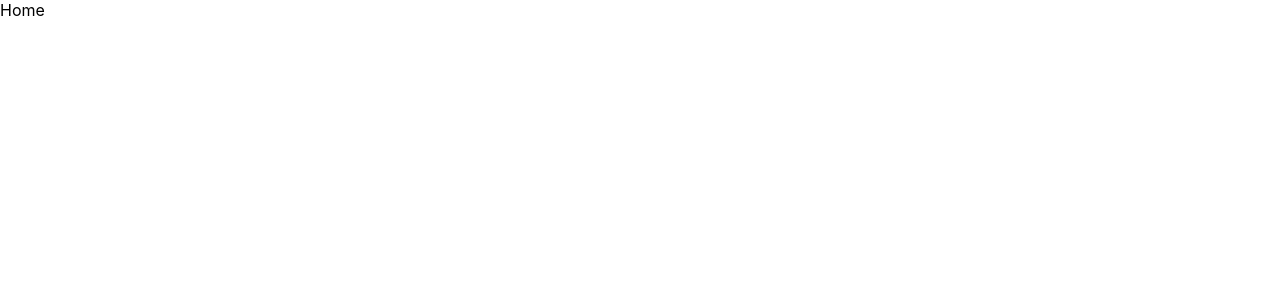
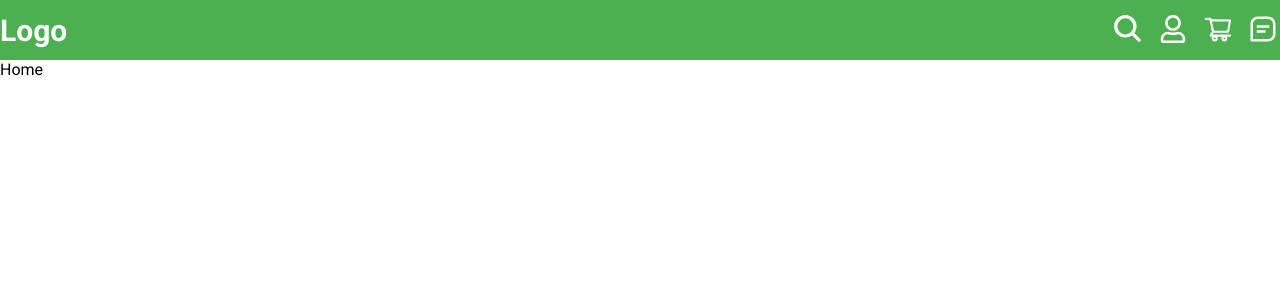
Before and after one commit to tabishabbasi1920st/ecommerce-buisness, a React (Create React App) app: page / in a window 1280 px wide. Shown: the top 300 px of the page. Built offline with nearby package versions, Linux system fonts and the light colour scheme.

Commit message:
Added nav component

```diff
--- a/public/index.html
+++ b/public/index.html
@@ -24,7 +24,14 @@
       work correctly both with client-side routing and a non-root public URL.
       Learn how to configure a non-root public URL by running `npm run build`.
     -->
-    <title>React App</title>
+    <!-- Roboto font family -->
+    <link rel="preconnect" href="https://fonts.googleapis.com" />
+    <link rel="preconnect" href="https://fonts.gstatic.com" crossorigin />
+    <link
+      href="https://fonts.googleapis.com/css2?family=Roboto:ital,wght@0,100;0,300;0,400;0,500;0,700;0,900;1,100;1,300;1,400;1,500;1,700;1,900&display=swap"
+      rel="stylesheet"
+    />
+    <title>Ecommer App</title>
   </head>
   <body>
     <noscript>You need to enable JavaScript to run this app.</noscript>
--- a/src/App.css
+++ b/src/App.css
@@ -4,4 +4,5 @@
   padding: 0px;
   list-style-type: none;
   text-decoration: none;
+  font-family: "Roboto";
 }
--- a/src/App.js
+++ b/src/App.js
@@ -5,6 +5,7 @@ import Search from "./pages/Search";
 import ProductDetails from "./pages/ProductDetails";
 import Cart from "./pages/Cart";
 import WishList from "./pages/WishList";
+import UserProfile from "./pages/UserProfile";
 import AboutUs from "./pages/AboutUs";
 import NotFound from "./pages/NotFound";
 import Register from "./pages/Register";
@@ -18,6 +19,7 @@ function App() {
       <Route path="/product-details/:productId" element={<ProductDetails />} />
       <Route path="/cart" element={<Cart />} />
       <Route path="/wishList" element={<WishList />} />
+      <Route path="/user-profile" element={<UserProfile />} />
       <Route path="/register" element={<Register />} />
       <Route path="/login" element={<Login />} />
       <Route path="/about-us" element={<AboutUs />} />
--- /dev/null
+++ b/src/components/Navbar.js
@@ -0,0 +1,89 @@
+import styled from "styled-components";
+import { IoSearch } from "react-icons/io5";
+import { FaRegUser } from "react-icons/fa";
+import { AiOutlineShoppingCart } from "react-icons/ai";
+import { BiMessageSquareDetail } from "react-icons/bi";
+import { Link } from "react-router-dom";
+
+const NavbarLinks = [
+  {
+    id: "SEARCH",
+    name: "search",
+    icon: <IoSearch color="#fff" fontSize={33} />,
+    route: "/search",
+    title: "Search",
+  },
+  {
+    id: "USER",
+    name: "user",
+    icon: <FaRegUser color="#fff" fontSize={28} />,
+    route: "/user-profile",
+    title: "Profile",
+  },
+  {
+    id: "CART",
+    name: "cart",
+    icon: <AiOutlineShoppingCart color="#fff" fontSize={30} />,
+    route: "/cart",
+    title: "Cart",
+  },
+  {
+    id: "ABOUT_US",
+    name: "aboutUs",
+    icon: <BiMessageSquareDetail color="#fff" fontSize={30} />,
+    route: "/about-us",
+    title: "About Us",
+  },
+];
+
+const Navbar = () => {
+  const renderLogo = () => <LogoTxt>Logo</LogoTxt>;
+
+  const renderNavLinks = () => {
+    return (
+      <NavLinksContainer>
+        {NavbarLinks.map((link) => (
+          <Link key={link.id} to={link.route} title={link.title}>
+            <LinkButton>{link.icon}</LinkButton>
+          </Link>
+        ))}
+      </NavLinksContainer>
+    );
+  };
+
+  return (
+    <MainContainer>
+      {renderLogo()}
+      {renderNavLinks()}
+    </MainContainer>
+  );
+};
+
+export default Navbar;
+
+const MainContainer = styled.nav`
+  height: 60px;
+  display: flex;
+  align-items: center;
+  background-color: #4caf50;
+  color: #fff;
+`;
+
+const LogoTxt = styled.h1`
+  font-size: 30px;
+`;
+
+const NavLinksContainer = styled.ul`
+  height: 100%;
+  display: flex;
+  align-items: center;
+  gap: 10px;
+  margin-left: auto;
+`;
+
+const LinkButton = styled.button`
+  height: 50px;
+  width: 35px;
+  border: none;
+  background-color: transparent;
+`;
--- a/src/pages/Home.js
+++ b/src/pages/Home.js
@@ -1,9 +1,18 @@
-import React from 'react'
+import styled from "styled-components";
+import Navbar from "../components/Navbar";
 
 const Home = () => {
   return (
-    <div>Home</div>
-  )
-}
+    <MainContainer>
+      <Navbar />
+      Home
+    </MainContainer>
+  );
+};
 
-export default Home
+export default Home;
+
+const MainContainer = styled.div`
+  min-height: 100vh;
+  width: 100%;
+`;
--- /dev/null
+++ b/src/pages/UserProfile.js
@@ -0,0 +1,9 @@
+import React from 'react'
+
+const UserProfile = () => {
+  return (
+    <div>UserProfile</div>
+  )
+}
+
+export default UserProfile
```
